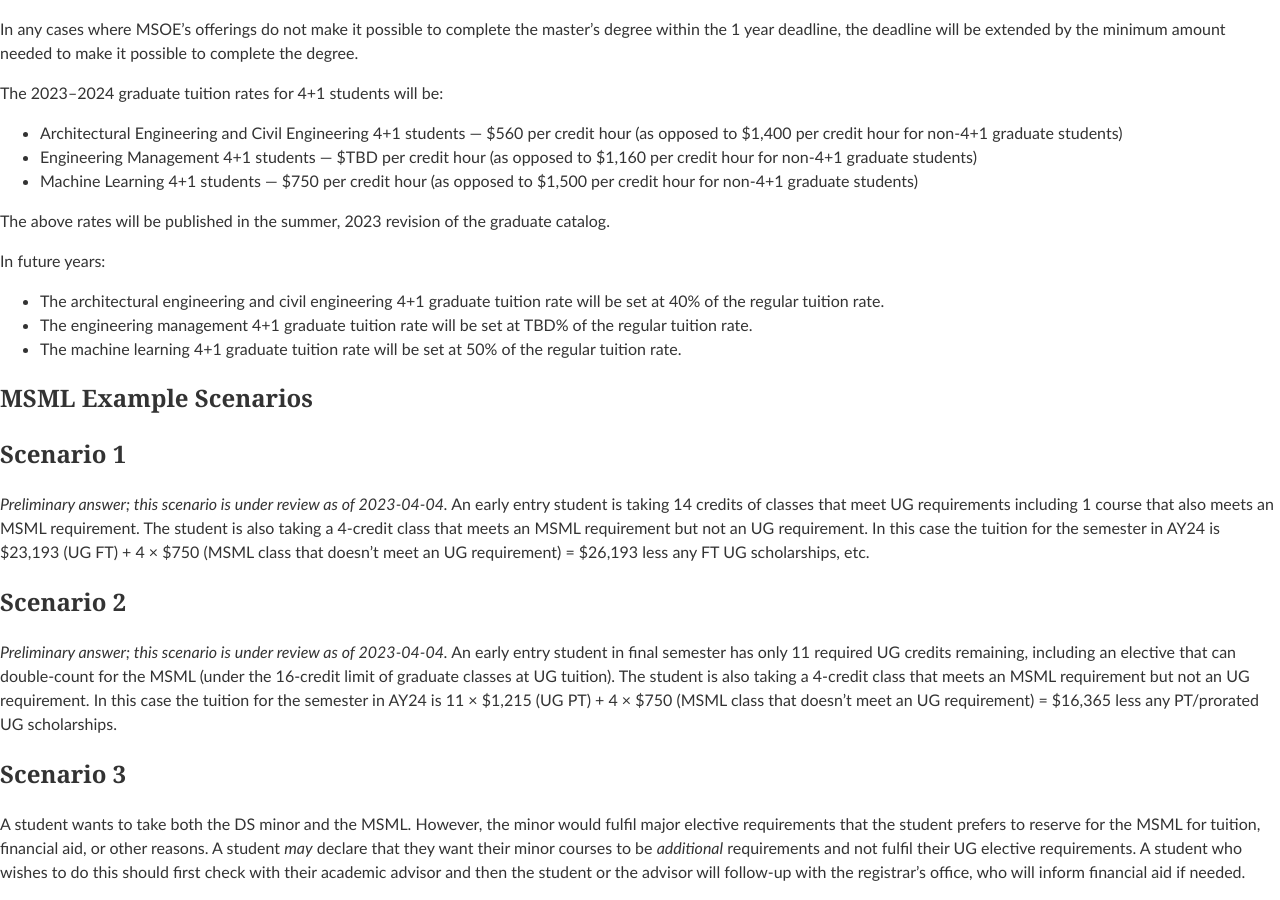
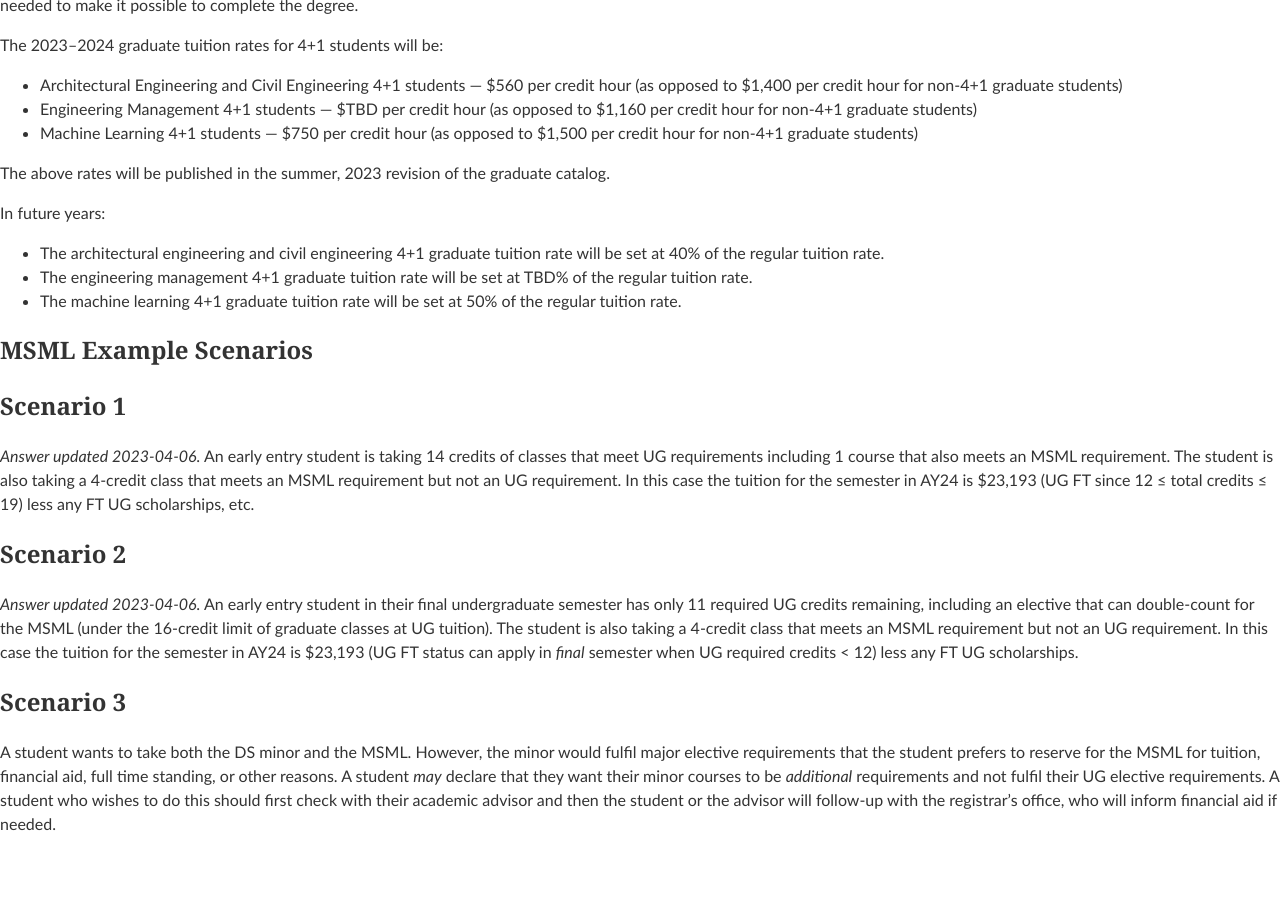
Before and after one commit to edurant/edurant.github.io, a Jekyll site: the page built from advising/earlyEntry.md, in a window 1280 px wide and 900 px high, scrolled down 1218 px. Built offline with Jekyll 4.4.1, drawn with Linux system fonts in a browser that asks for light colours; our own code applies the rules of GitHub Pages for plain Markdown files; after the commit the page ends 2070 px from its top, so only the background shows below that; some of the changed text lies outside the part shown.

Commit message:
MSML & early entry advising policy updates

```diff
--- a/advising/earlyEntry.md
+++ b/advising/earlyEntry.md
@@ -12,28 +12,28 @@
 >
 > Enrolled undergraduate students at MSOE may apply for early entry into select graduate programs during their junior year. Students who meet the admission criteria will then be notified that they are conditionally accepted and are eligible to continue in the program provided they maintain a minimum of a 3.0 cumulative undergraduate GPA in the remainder of their undergraduate courses and at least a 3.0 cumulative graduate GPA in the graduate courses they take as part of their undergraduate program. If these GPA requirements are met, students achieve full acceptance to the graduate program. If students do not meet those requirements they will either lose their conditional acceptance or transition to probationary acceptance, which they must resolve within two terms.
 
-The application process for early entry status varies by program. MSML students should use MSOE’s normal online application process. Students in CAECM apply directly to the graduate program director in the department. Please check with the program director with any questions.
+The application process for early entry status varies by program. Please check with the program director with any questions.
+* MSML students should use MSOE’s normal online application process.
+* Students in CAECM apply directly to the graduate program director in the department.
 
-Senior students in 2022–2023 who wish to complete the machine learning master’s program will be eligible for early entry status and the reduced graduate tuition rate described below; going forward, students must apply for early entry status while they have junior standing.
+Senior students in 2022–2023 who wish to complete the machine learning master’s program will be eligible for the reduced graduate tuition rate described below; going forward, students must apply for early entry status while they have junior standing.
 
 This section was copied from the [“Graduate Tuition and Fees” section of the 2023–2024 Graduate Catalog](https://catalog.msoe.edu/content.php?catoid=30&navoid=898#tuitionfees):
 > Early Entry Master’s Degree Program Charges
 >
 > Early Entry Master’s Degree programs offer the ability to complete both a bachelor’s and a master’s degree in five years. Students may apply for a master’s degree in their junior year and double-count up to 15 credits for both programs. These students are considered undergraduate until the degree is conferred.
 
-Full-time students (12 credits or more) accepted into early entry programs are charged full-time undergraduate tuition rates and will receive undergraduate financial aid, even   though they may be taking graduate courses. If a student enrolls in more than 19 credits, they will be charged the undergraduate per-credit rate for any credits above 19.
+Full-time students (12 credits or more) accepted into early entry programs are charged full-time undergraduate tuition rates and will receive undergraduate financial aid, even though they may be taking graduate courses. If a student enrolls in more than 19 credits, they will be charged the undergraduate per-credit rate for any credits above 19.
 
 MSOE amended its policies in January 2023 to increase the double-count limit to 16 credits. This will appear in the summer, 2023 revision of the graduate catalog.
 
 Note that that undergraduate tuition and financial aid normally applies during the fourth year, specifically until the undergraduate degree is conferred. Once the undergraduate degree is conferred, graduate tuition applies.
 
-Note that the above policy is restrictive to courses that are double counted towards an undergraduate requirement, usually an elective requirement. That is, students may not add graduate classes at undergraduate tuition while they have senior standing that do not simultaneously meet an undergraduate requirement. Such courses will be billed at the discounted graduate tuition rates  described below.
-
 # Discounted Tuition Rate
 
 Policy DRAFT 1/5/2023, to be added to [“Student Financial Services” section of 2023-’24 Graduate Catalog](https://catalog.msoe.edu/content.php?catoid=30&navoid=898)
 
-> Students in the graduate phase of an Early Entry Master’s Degree program will be eligible for a discounted tuition rate. Students must have had their undergraduate degree conferred    in order to be considered for the discounted rate. Students must be in enrolled in at least 8 graduate-level credits per term and be meeting Satisfactory Academic Progress to receive the discounted tuition rate. Tuition will be charged on a per-credit basis by the Student Accounts Office. This discounted tuition rate only applies to the credits and courses required to complete the Master’s Degree portion of the Early Entry Program. This discounted tuition rate is available for up to one year after conferral of the undergraduate degree.
+> Students in the graduate phase of an Early Entry Master’s Degree program will be eligible for a discounted tuition rate. Students must have had their undergraduate degree conferred in order to be considered for the discounted rate. Students must be in enrolled in at least 8 graduate-level credits per term and be meeting Satisfactory Academic Progress to receive the discounted tuition rate. Tuition will be charged on a per-credit basis by the Student Accounts Office. This discounted tuition rate only applies to the credits and courses required to complete the Master’s Degree portion of the Early Entry Program. This discounted tuition rate is available for up to one year after conferral of the undergraduate degree.
 
 In any cases where MSOE’s offerings do not make it possible to enroll in at least 8 credits in a term, that restriction will be waived.
 
@@ -55,12 +55,12 @@
 
 ## Scenario 1
 
-*Preliminary answer; this scenario is under review as of 2023-04-04.* An early entry student is taking 14 credits of classes that meet UG requirements including 1 course that also meets an MSML requirement. The student is also taking a 4-credit class that meets an MSML requirement but not an UG requirement. In this case the tuition for the semester in AY24 is $23,193 (UG FT) + 4 × $750 (MSML class that doesn’t meet an UG requirement) = $26,193 less any FT UG scholarships, etc.
+*Answer updated 2023-04-06.* An early entry student is taking 14 credits of classes that meet UG requirements including 1 course that also meets an MSML requirement. The student is also taking a 4-credit class that meets an MSML requirement but not an UG requirement. In this case the tuition for the semester in AY24 is $23,193 (UG FT since 12 ≤ total credits ≤ 19) less any FT UG scholarships, etc.
 
 ## Scenario 2
 
-*Preliminary answer; this scenario is under review as of 2023-04-04.* An early entry student in final semester has only 11 required UG credits remaining, including an elective that can double-count for the MSML (under the 16-credit limit of graduate classes at UG tuition). The student is also taking a 4-credit class that meets an MSML requirement but not an UG requirement. In this case the tuition for the semester in AY24 is 11 × $1,215 (UG PT) + 4 × $750 (MSML class that doesn’t meet an UG requirement) = $16,365 less any PT/prorated UG scholarships.
+*Answer updated 2023-04-06.* An early entry student in their final undergraduate semester has only 11 required UG credits remaining, including an elective that can double-count for the MSML (under the 16-credit limit of graduate classes at UG tuition). The student is also taking a 4-credit class that meets an MSML requirement but not an UG requirement. In this case the tuition for the semester in AY24 is $23,193 (UG FT status can apply in *final* semester when UG required credits < 12) less any FT UG scholarships.
 
 ## Scenario 3
 
-A student wants to take both the DS minor and the MSML. However, the minor would fulfil major elective requirements that the student prefers to reserve for the MSML for tuition, financial aid, or other reasons. A student *may* declare that they want their minor courses to be *additional* requirements and not fulfil their UG elective requirements. A student who wishes to do this should first check with their academic advisor and then the student or the advisor will follow-up with the registrar's office, who will inform financial aid if needed.
+A student wants to take both the DS minor and the MSML. However, the minor would fulfil major elective requirements that the student prefers to reserve for the MSML for tuition, financial aid, full time standing, or other reasons. A student *may* declare that they want their minor courses to be *additional* requirements and not fulfil their UG elective requirements. A student who wishes to do this should first check with their academic advisor and then the student or the advisor will follow-up with the registrar's office, who will inform financial aid if needed.
```
Also changed, not shown: advising/msml.md (+3 -3 lines).
